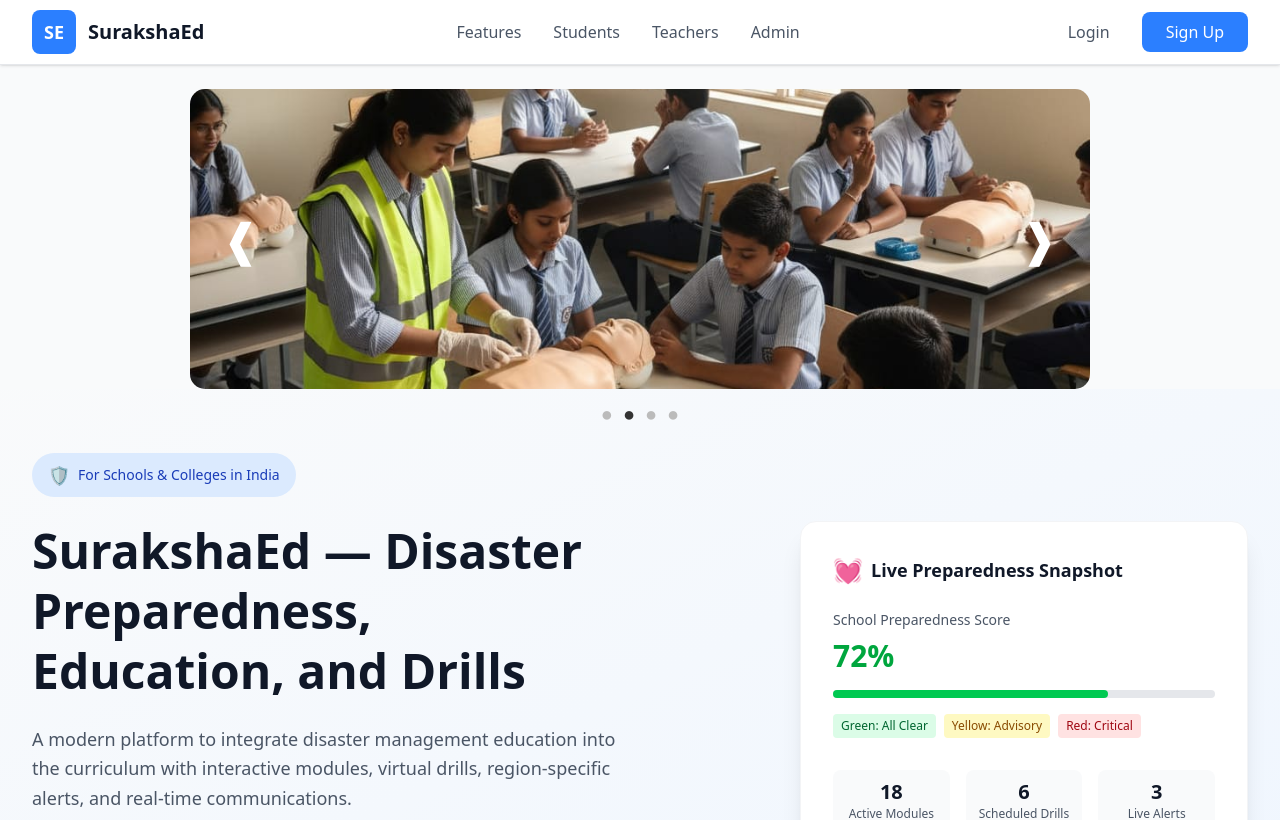
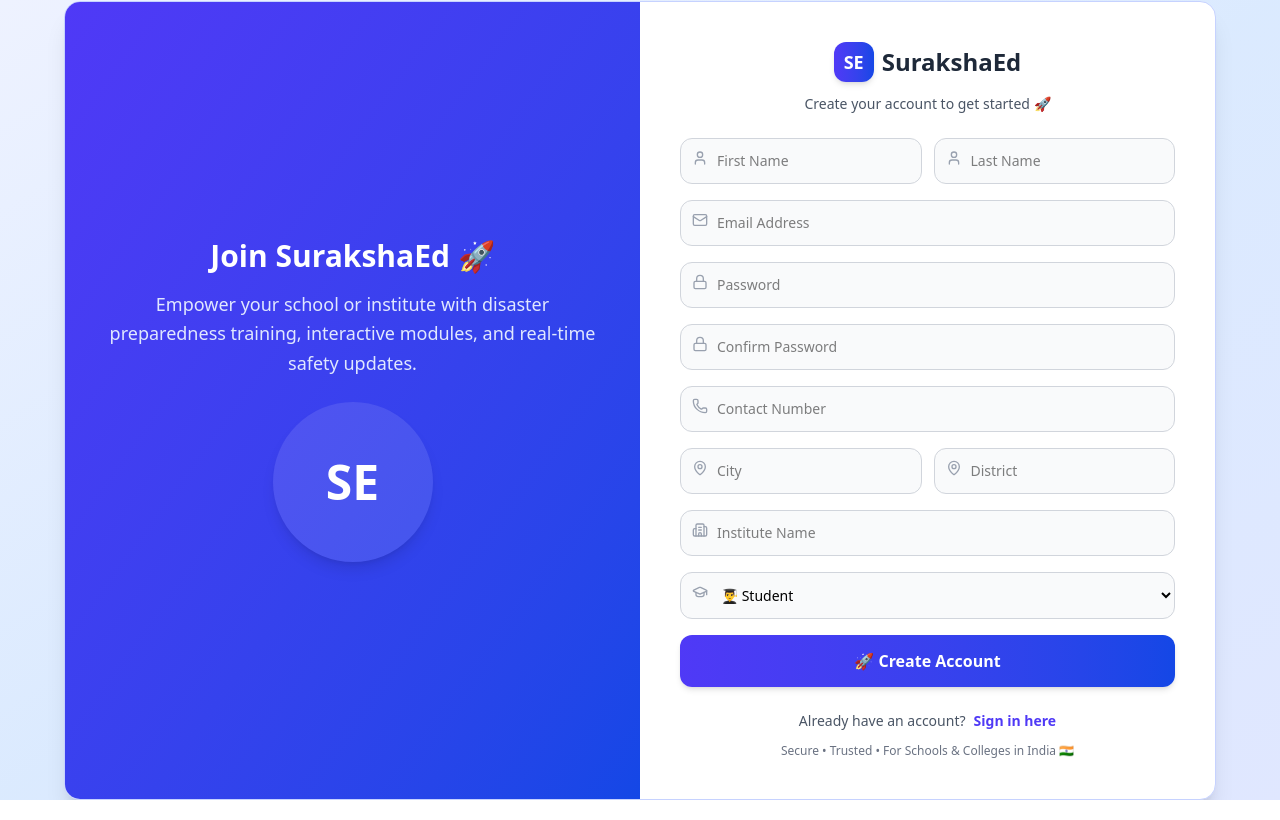
Before and after one commit to sakshichouhan305/SIH-25008--Glitchy-, a React (Vite) app in the folder frontend/: page / in a window 1280 px wide. Shown: the top 820 px of the page. Built offline with nearby package versions, Linux system fonts and the light colour scheme.

Commit message:
updated login

```diff
--- a/frontend/package.json
+++ b/frontend/package.json
@@ -14,9 +14,12 @@
     "@tailwindcss/vite": "^4.1.13",
     "aos": "^3.0.0-beta.6",
     "chart.js": "^4.5.0",
+    "framer-motion": "^12.23.14",
+    "lucide-react": "^0.544.0",
     "react": "^19.1.1",
     "react-chartjs-2": "^5.3.0",
     "react-dom": "^19.1.1",
+    "react-icons": "^5.5.0",
     "react-router-dom": "^7.9.1",
     "tailwindcss": "^4.1.13"
   },
--- a/frontend/src/App.jsx
+++ b/frontend/src/App.jsx
@@ -1,5 +1,6 @@
 
 import './App.css'
+import AddInstitute from './components/AddInstitute'
 import Login from './components/login'
 import LoginComponent from './components/login'
 import Admin from './pages/admin'
@@ -10,7 +11,8 @@ function App() {
 
 
   return (
-    <Home/>
+    // <Home/>
+    <Login/>
   )
 }
 
--- /dev/null
+++ b/frontend/src/components/AddInstitute.jsx
@@ -0,0 +1,104 @@
+// src/components/AddInstitute.jsx
+import React, { useState } from "react";
+import { Building2, MapPin, Phone, Mail, UserPlus, Globe } from "lucide-react";
+
+const AddInstitute = () => {
+  const [formData, setFormData] = useState({
+    name: "",
+    address: "",
+    phone: "",
+    email: "",
+    website: "",
+    contactPerson: "",
+  });
+
+  const handleChange = (e) => {
+    setFormData({ ...formData, [e.target.name]: e.target.value });
+  };
+
+  const handleSubmit = (e) => {
+    e.preventDefault();
+    console.log("Institute Added:", formData);
+    alert("✅ Institute successfully added!");
+  };
+
+  const fields = [
+    {
+      label: "Institute Name",
+      name: "name",
+      icon: <Building2 size={18} className="text-blue-600" />,
+      type: "text",
+    },
+    {
+      label: "Address",
+      name: "address",
+      icon: <MapPin size={18} className="text-blue-600" />,
+      type: "text",
+    },
+    {
+      label: "Phone Number",
+      name: "phone",
+      icon: <Phone size={18} className="text-blue-600" />,
+      type: "tel",
+    },
+    {
+      label: "Email",
+      name: "email",
+      icon: <Mail size={18} className="text-blue-600" />,
+      type: "email",
+    },
+    {
+      label: "Website",
+      name: "website",
+      icon: <Globe size={18} className="text-blue-600" />,
+      type: "text",
+    },
+    {
+      label: "Contact Person",
+      name: "contactPerson",
+      icon: <UserPlus size={18} className="text-blue-600" />,
+      type: "text",
+    },
+  ];
+
+  return (
+    <div className="flex justify-center items-center min-h-screen bg-gradient-to-br from-blue-100 via-white to-blue-50 p-6">
+      <div className="w-full max-w-3xl bg-white rounded-2xl shadow-lg border border-blue-200 p-10">
+        <h2 className="text-3xl font-bold text-blue-700 mb-8 text-center tracking-wide">
+          🏫 Add New Institute
+        </h2>
+
+        <form onSubmit={handleSubmit} className="grid gap-6">
+          {fields.map((field, index) => (
+            <div key={index}>
+              <label className="block text-sm font-semibold text-gray-700 mb-2">
+                {field.label}
+              </label>
+              <div className="flex items-center gap-3 bg-white border border-blue-300 rounded-lg px-4 py-3 shadow-sm focus-within:ring-2 focus-within:ring-blue-500 transition-all duration-200">
+                {field.icon}
+                <input
+                  type={field.type}
+                  name={field.name}
+                  value={formData[field.name]}
+                  onChange={handleChange}
+                  placeholder={`Enter ${field.label}`}
+                  className="w-full bg-transparent focus:outline-none text-gray-700 placeholder-gray-400"
+                  required
+                />
+              </div>
+            </div>
+          ))}
+
+          <button
+            type="submit"
+            className="w-full mt-6 bg-blue-600 text-white py-3 rounded-lg font-semibold shadow-md hover:bg-blue-700 hover:shadow-lg transition-all duration-200"
+          >
+            ➕ Add Institute
+          </button>
+        </form>
+      </div>
+    </div>
+  );
+};
+
+export default AddInstitute;
--- a/frontend/src/components/login.jsx
+++ b/frontend/src/components/login.jsx
@@ -1,56 +1,64 @@
-import React, { useState } from 'react';
-import { useNavigate } from 'react-router-dom';
+import React, { useState } from "react";
+import { useNavigate } from "react-router-dom";
+import { motion } from "framer-motion";
+import {
+  User,
+  Mail,
+  Lock,
+  Phone,
+  MapPin,
+  Building2,
+  GraduationCap,
+} from "lucide-react";
 
 const SignUpPage = () => {
   const navigate = useNavigate();
   const [formData, setFormData] = useState({
-    firstName: '',
-    lastName: '',
-    email: '',
-    password: '',
-    confirmPassword: '',
-    contactNumber: '',
-    city: '',
-    district: '',
-    instituteName: '',
-    role: 'Student'
+    firstName: "",
+    lastName: "",
+    email: "",
+    password: "",
+    confirmPassword: "",
+    contactNumber: "",
+    city: "",
+    district: "",
+    instituteName: "",
+    role: "Student",
   });
 
   const [errors, setErrors] = useState({});
 
   const handleInputChange = (e) => {
     const { name, value } = e.target;
-    setFormData(prev => ({
+    setFormData((prev) => ({
       ...prev,
-      [name]: value
+      [name]: value,
     }));
-    // Clear error when user starts typing
     if (errors[name]) {
-      setErrors(prev => ({
+      setErrors((prev) => ({
         ...prev,
-        [name]: ''
+        [name]: "",
       }));
     }
   };
 
   const validateForm = () => {
     const newErrors = {};
+    if (!formData.firstName.trim()) newErrors.firstName = "First name is required";
+    if (!formData.lastName.trim()) newErrors.lastName = "Last name is required";
+    if (!formData.contactNumber.trim()) newErrors.contactNumber = "Contact number is required";
+    if (!formData.city.trim()) newErrors.city = "City is required";
+    if (!formData.district.trim()) newErrors.district = "District is required";
+    if (!formData.instituteName.trim()) newErrors.instituteName = "Institute name is required";
 
-    if (!formData.firstName.trim()) newErrors.firstName = 'First name is required';
-    if (!formData.lastName.trim()) newErrors.lastName = 'Last name is required';
-    if (!formData.contactNumber.trim()) newErrors.contactNumber = 'Contact number is required';
-    if (!formData.city.trim()) newErrors.city = 'City is required';
-    if (!formData.district.trim()) newErrors.district = 'District is required';
-    if (!formData.instituteName.trim()) newErrors.instituteName = 'Institute name is required';
+    if (!formData.email.trim()) newErrors.email = "Email is required";
+    else if (!/\S+@\S+\.\S+/.test(formData.email)) newErrors.email = "Email is invalid";
 
-    if (!formData.email.trim()) newErrors.email = 'Email is required';
-    else if (!/\S+@\S+\.\S+/.test(formData.email)) newErrors.email = 'Email is invalid';
-
-    if (!formData.password.trim()) newErrors.password = 'Password is required';
-    else if (formData.password.length < 6) newErrors.password = 'Password must be at least 6 characters';
+    if (!formData.password.trim()) newErrors.password = "Password is required";
+    else if (formData.password.length < 6) newErrors.password = "Password must be at least 6 characters";
 
     if (formData.password !== formData.confirmPassword) {
-      newErrors.confirmPassword = 'Passwords do not match';
+      newErrors.confirmPassword = "Passwords do not match";
     }
 
     setErrors(newErrors);
@@ -60,204 +68,189 @@ const SignUpPage = () => {
   const handleSubmit = (e) => {
     e.preventDefault();
     if (validateForm()) {
-      // Store user data
-      localStorage.setItem('token', 'dummy-token'); // Add actual token logic
-      localStorage.setItem('role', formData.role.toLowerCase());
-      // Navigate to admin page
-      navigate('/admin', { replace: true });
+      localStorage.setItem("token", "dummy-token");
+      localStorage.setItem("role", formData.role.toLowerCase());
+      navigate("/admin", { replace: true });
     }
   };
 
   return (
-    <div className="min-h-screen w-screen bg-gradient-to-br from-blue-50 via-blue-100 to-indigo-100 flex items-center justify-center py-8 px-4">
-      <div className="w-full max-w-lg bg-white rounded-2xl shadow-2xl border border-gray-200 p-8 max-h-[calc(100vh-4rem)] overflow-y-auto">
+    <div className="min-h-screen w-screen flex items-center justify-center bg-gradient-to-br from-indigo-50 via-blue-100 to-indigo-100 px-6">
+      <div className="w-full max-w-6xl bg-white rounded-2xl shadow-xl overflow-hidden grid grid-cols-1 lg:grid-cols-2 border border-indigo-200">
 
-        {/* Header with Logo */}
+        {/* Left Illustration / Info Section */}
+        <motion.div
+          className="hidden lg:flex flex-col justify-center items-center bg-gradient-to-br from-indigo-600 to-blue-700 text-white p-10 relative"
+          initial={{ opacity: 0, x: -50 }}
+          animate={{ opacity: 1, x: 0 }}
+        >
+          <h2 className="text-3xl font-bold mb-4">Join SurakshaEd 🚀</h2>
+          <p className="text-lg text-indigo-100 leading-relaxed text-center mb-6">
+            Empower your school or institute with disaster preparedness training,
+            interactive modules, and real-time safety updates.
+          </p>
+          <div className="w-40 h-40 rounded-full bg-white/10 flex items-center justify-center text-5xl font-bold shadow-lg">
+            SE
+          </div>
+        </motion.div>
+
+        {/* Right Signup Form */}
+        <motion.div
+          className="p-8 lg:p-10 overflow-y-auto"
+          initial={{ opacity: 0, x: 50 }}
+          animate={{ opacity: 1, x: 0 }}
+        >
+          {/* Header */}
           <div className="text-center mb-6">
-          <div className="flex items-center justify-center mb-4">
-            <div className="w-10 h-10 bg-gradient-to-r from-blue-600 to-blue-700 rounded-xl flex items-center justify-center mr-3 shadow-lg">
+            <div className="flex items-center justify-center mb-3">
+              <div className="w-10 h-10 bg-gradient-to-r from-indigo-600 to-blue-700 rounded-xl flex items-center justify-center mr-2 shadow-md">
                 <span className="text-white font-bold text-lg">SE</span>
               </div>
-            <span className="text-2xl font-bold text-gray-800 tracking-tight">SurakshaEd</span>
+              <span className="text-2xl font-bold text-gray-800">SurakshaEd</span>
             </div>
-          <p className="text-gray-600 text-sm leading-relaxed">
-            Create your account to get started with disaster preparedness education.
+            <p className="text-gray-600 text-sm">
+              Create your account to get started 🚀
             </p>
           </div>
 
+          {/* Signup Form */}
           <form onSubmit={handleSubmit} className="space-y-4">
-
-          {/* Name Fields */}
             <div className="grid grid-cols-2 gap-3">
-            <div>
+              <div className="relative">
+                <User className="absolute top-3 left-3 w-4 h-4 text-gray-400" />
                 <input
                   type="text"
                   name="firstName"
                   placeholder="First Name"
                   value={formData.firstName}
                   onChange={handleInputChange}
-                className="w-full px-4 py-3 border border-gray-300 rounded-xl focus:ring-2 focus:ring-blue-500 focus:border-blue-500 outline-none transition-all duration-200 bg-gray-50 focus:bg-white placeholder-gray-500 text-sm"
+                  className="w-full pl-9 pr-3 py-3 border border-gray-300 rounded-xl focus:ring-2 focus:ring-indigo-500 bg-gray-50 text-sm"
                 />
-              {errors.firstName && (
-                <p className="text-red-500 text-xs mt-1 font-medium">
-                  {errors.firstName}
-                </p>
-              )}
+                {errors.firstName && <p className="text-red-500 text-xs">{errors.firstName}</p>}
               </div>
-            <div>
+              <div className="relative">
+                <User className="absolute top-3 left-3 w-4 h-4 text-gray-400" />
                 <input
                   type="text"
                   name="lastName"
                   placeholder="Last Name"
                   value={formData.lastName}
                   onChange={handleInputChange}
-                className="w-full px-4 py-3 border border-gray-300 rounded-xl focus:ring-2 focus:ring-blue-500 focus:border-blue-500 outline-none transition-all duration-200 bg-gray-50 focus:bg-white placeholder-gray-500 text-sm"
+                  className="w-full pl-9 pr-3 py-3 border border-gray-300 rounded-xl focus:ring-2 focus:ring-indigo-500 bg-gray-50 text-sm"
                 />
-              {errors.lastName && (
-                <p className="text-red-500 text-xs mt-1 font-medium">
-                  {errors.lastName}
-                </p>
-              )}
+                {errors.lastName && <p className="text-red-500 text-xs">{errors.lastName}</p>}
               </div>
             </div>
 
-          {/* Email */}
-          <div>
+            <div className="relative">
+              <Mail className="absolute top-3 left-3 w-4 h-4 text-gray-400" />
               <input
                 type="email"
                 name="email"
                 placeholder="Email Address"
                 value={formData.email}
                 onChange={handleInputChange}
-              className="w-full px-4 py-3 border border-gray-300 rounded-xl focus:ring-2 focus:ring-blue-500 focus:border-blue-500 outline-none transition-all duration-200 bg-gray-50 focus:bg-white placeholder-gray-500 text-sm"
+                className="w-full pl-9 pr-3 py-3 border border-gray-300 rounded-xl focus:ring-2 focus:ring-indigo-500 bg-gray-50 text-sm"
               />
-            {errors.email && (
-              <p className="text-red-500 text-xs mt-1 font-medium">
-                {errors.email}
-              </p>
-            )}
+              {errors.email && <p className="text-red-500 text-xs">{errors.email}</p>}
             </div>
 
-          {/* Password */}
-          <div>
+            <div className="relative">
+              <Lock className="absolute top-3 left-3 w-4 h-4 text-gray-400" />
               <input
                 type="password"
                 name="password"
                 placeholder="Password"
                 value={formData.password}
                 onChange={handleInputChange}
-              className="w-full px-4 py-3 border border-gray-300 rounded-xl focus:ring-2 focus:ring-blue-500 focus:border-blue-500 outline-none transition-all duration-200 bg-gray-50 focus:bg-white placeholder-gray-500 text-sm"
+                className="w-full pl-9 pr-3 py-3 border border-gray-300 rounded-xl focus:ring-2 focus:ring-indigo-500 bg-gray-50 text-sm"
               />
-            {errors.password && (
-              <p className="text-red-500 text-xs mt-1 font-medium">
-                {errors.password}
-              </p>
-            )}
+              {errors.password && <p className="text-red-500 text-xs">{errors.password}</p>}
             </div>
 
-          {/* Confirm Password */}
-          <div>
+            <div className="relative">
+              <Lock className="absolute top-3 left-3 w-4 h-4 text-gray-400" />
               <input
                 type="password"
                 name="confirmPassword"
                 placeholder="Confirm Password"
                 value={formData.confirmPassword}
                 onChange={handleInputChange}
-              className="w-full px-4 py-3 border border-gray-300 rounded-xl focus:ring-2 focus:ring-blue-500 focus:border-blue-500 outline-none transition-all duration-200 bg-gray-50 focus:bg-white placeholder-gray-500 text-sm"
+                className="w-full pl-9 pr-3 py-3 border border-gray-300 rounded-xl focus:ring-2 focus:ring-indigo-500 bg-gray-50 text-sm"
               />
-            {errors.confirmPassword && (
-              <p className="text-red-500 text-xs mt-1 font-medium">
-                {errors.confirmPassword}
-              </p>
-            )}
+              {errors.confirmPassword && <p className="text-red-500 text-xs">{errors.confirmPassword}</p>}
             </div>
 
-          {/* Contact Number */}
-          <div>
+            <div className="relative">
+              <Phone className="absolute top-3 left-3 w-4 h-4 text-gray-400" />
               <input
                 type="tel"
                 name="contactNumber"
                 placeholder="Contact Number"
                 value={formData.contactNumber}
                 onChange={handleInputChange}
-              className="w-full px-4 py-3 border border-gray-300 rounded-xl focus:ring-2 focus:ring-blue-500 focus:border-blue-500 outline-none transition-all duration-200 bg-gray-50 focus:bg-white placeholder-gray-500 text-sm"
+                className="w-full pl-9 pr-3 py-3 border border-gray-300 rounded-xl focus:ring-2 focus:ring-indigo-500 bg-gray-50 text-sm"
               />
-            {errors.contactNumber && (
-              <p className="text-red-500 text-xs mt-1 font-medium">
-                {errors.contactNumber}
-              </p>
-            )}
+              {errors.contactNumber && <p className="text-red-500 text-xs">{errors.contactNumber}</p>}
             </div>
 
-          {/* Location Fields */}
             <div className="grid grid-cols-2 gap-3">
-            <div>
+              <div className="relative">
+                <MapPin className="absolute top-3 left-3 w-4 h-4 text-gray-400" />
                 <input
                   type="text"
                   name="city"
                   placeholder="City"
                   value={formData.city}
                   onChange={handleInputChange}
-                className="w-full px-4 py-3 border border-gray-300 rounded-xl focus:ring-2 focus:ring-blue-500 focus:border-blue-500 outline-none transition-all duration-200 bg-gray-50 focus:bg-white placeholder-gray-500 text-sm"
+                  className="w-full pl-9 pr-3 py-3 border border-gray-300 rounded-xl focus:ring-2 focus:ring-indigo-500 bg-gray-50 text-sm"
                 />
-              {errors.city && (
-                <p className="text-red-500 text-xs mt-1 font-medium">
-                  {errors.city}
-                </p>
-              )}
+                {errors.city && <p className="text-red-500 text-xs">{errors.city}</p>}
               </div>
-            <div>
+              <div className="relative">
+                <MapPin className="absolute top-3 left-3 w-4 h-4 text-gray-400" />
                 <input
                   type="text"
                   name="district"
                   placeholder="District"
                   value={formData.district}
                   onChange={handleInputChange}
-                className="w-full px-4 py-3 border border-gray-300 rounded-xl focus:ring-2 focus:ring-blue-500 focus:border-blue-500 outline-none transition-all duration-200 bg-gray-50 focus:bg-white placeholder-gray-500 text-sm"
+                  className="w-full pl-9 pr-3 py-3 border border-gray-300 rounded-xl focus:ring-2 focus:ring-indigo-500 bg-gray-50 text-sm"
                 />
-              {errors.district && (
-                <p className="text-red-500 text-xs mt-1 font-medium">
-                  {errors.district}
-                </p>
-              )}
+                {errors.district && <p className="text-red-500 text-xs">{errors.district}</p>}
               </div>
             </div>
 
-          {/* Institute Name */}
-          <div>
+            <div className="relative">
+              <Building2 className="absolute top-3 left-3 w-4 h-4 text-gray-400" />
               <input
                 type="text"
                 name="instituteName"
                 placeholder="Institute Name"
                 value={formData.instituteName}
                 onChange={handleInputChange}
-              className="w-full px-4 py-3 border border-gray-300 rounded-xl focus:ring-2 focus:ring-blue-500 focus:border-blue-500 outline-none transition-all duration-200 bg-gray-50 focus:bg-white placeholder-gray-500 text-sm"
+                className="w-full pl-9 pr-3 py-3 border border-gray-300 rounded-xl focus:ring-2 focus:ring-indigo-500 bg-gray-50 text-sm"
               />
-            {errors.instituteName && (
-              <p className="text-red-500 text-xs mt-1 font-medium">
-                {errors.instituteName}
-              </p>
-            )}
+              {errors.instituteName && <p className="text-red-500 text-xs">{errors.instituteName}</p>}
             </div>
 
-          {/* Role Selection */}
-          <div>
+            <div className="relative">
+              <GraduationCap className="absolute top-3 left-3 w-4 h-4 text-gray-400" />
               <select
                 name="role"
                 value={formData.role}
                 onChange={handleInputChange}
-              className="w-full px-4 py-3 border border-gray-300 rounded-xl focus:ring-2 focus:ring-blue-500 focus:border-blue-500 outline-none transition-all duration-200 bg-gray-50 focus:bg-white text-gray-700 text-sm"
+                className="w-full pl-9 pr-3 py-3 border border-gray-300 rounded-xl focus:ring-2 focus:ring-indigo-500 bg-gray-50 text-sm"
               >
-              <option value="Student" className="py-2">👨‍🎓 Student</option>
-              <option value="Teacher" className="py-2">👨‍🏫 Teacher</option>
-              <option value="Admin" className="py-2">👨‍💼 Admin</option>
+                <option value="Student">👨‍🎓 Student</option>
+                <option value="Teacher">👨‍🏫 Teacher</option>
+                <option value="Admin">👨‍💼 Admin</option>
               </select>
             </div>
 
-          {/* Submit Button */}
             <button
               type="submit"
-            className="w-full bg-gradient-to-r from-blue-600 to-blue-700 hover:from-blue-700 hover:to-blue-800 text-white font-semibold py-3.5 px-6 rounded-xl transition-all duration-200 transform hover:scale-[1.02] focus:ring-2 focus:ring-blue-500 focus:ring-offset-2 shadow-lg hover:shadow-xl"
+              className="w-full bg-gradient-to-r from-indigo-600 to-blue-700 hover:from-indigo-700 hover:to-blue-800 text-white font-semibold py-3.5 rounded-xl transition-all duration-200 transform hover:scale-[1.02] shadow-md"
             >
               🚀 Create Account
             </button>
@@ -269,19 +262,16 @@ const SignUpPage = () => {
               Already have an account?
               <button
                 type="button"
-              className="text-blue-600 hover:text-blue-700 font-semibold ml-2 transition-colors duration-200 hover:underline"
+                className="text-indigo-600 hover:text-indigo-700 font-semibold ml-2 hover:underline"
               >
                 Sign in here
               </button>
             </p>
-
-          {/* Additional Footer Info */}
-          <div className="mt-3 pt-3 border-t border-gray-100">
-            <p className="text-xs text-gray-500">
-              Secure • Protected • Trusted Platform for Schools & Colleges in India
+            <p className="text-xs text-gray-500 mt-3">
+              Secure • Trusted • For Schools & Colleges in India 🇮🇳
             </p>
           </div>
-        </div>
+        </motion.div>
       </div>
     </div>
   );
--- a/frontend/src/pages/home.jsx
+++ b/frontend/src/pages/home.jsx
@@ -103,7 +103,7 @@ export default function Home() {
             <div className="space-y-6">
               {/* Badge */}
               <div className="inline-flex items-center space-x-2 bg-blue-100 text-blue-800 px-4 py-2 rounded-full text-sm font-medium">
-                <span className="text-lg">🛡️</span>
+                <span className="text-lg">🛡</span>
                 <span>For Schools & Colleges in India</span>
               </div>
               {/* Title - Reduced size */}
@@ -229,7 +229,7 @@ export default function Home() {
 
             {/* Admins Card */}
             <div className="bg-gradient-to-br from-red-50 to-pink-50 border border-red-100 rounded-2xl p-6 lg:p-8 hover:shadow-xl hover:-translate-y-2 transition-all duration-300 group md:col-span-2 lg:col-span-1">
-              <div className="text-4xl mb-4 group-hover:scale-110 transition-transform duration-300">⚠️</div>
+              <div className="text-4xl mb-4 group-hover:scale-110 transition-transform duration-300">⚠</div>
               <h3 className="text-lg font-bold text-gray-900 mb-4 group-hover:text-red-600 transition-colors">
                 Admins
               </h3>
```
Also changed, not shown: frontend/src/components/Scorebord.jsx (added), 1 other file (tests, documents, lock files or other folders). Lines whose indentation alone changed are shown as unchanged.
